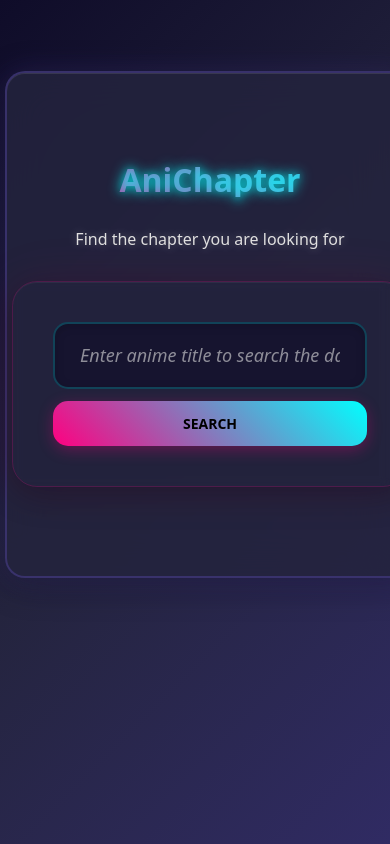
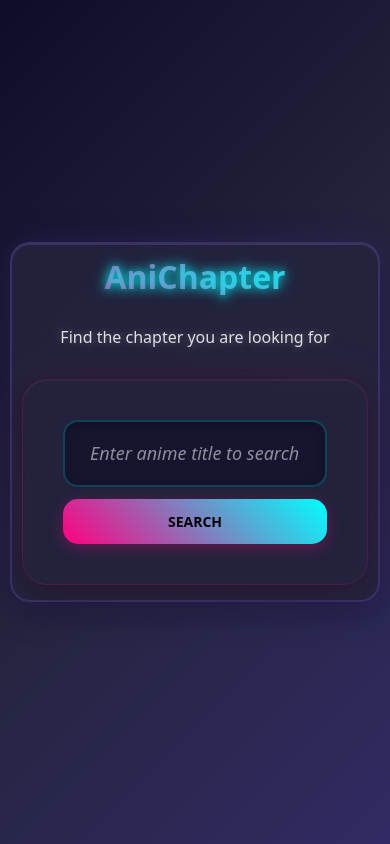
Before and after one commit to Seyhakmony/AnimeToChapter, a React (Vite) app in the folder Anime_to_Chapter/: page / in a window 390 px wide. Built offline with nearby package versions, Linux system fonts and the light colour scheme.

Commit message:
small update css home

```diff
--- a/Anime_to_Chapter/src/Css/HomeSearch.css
+++ b/Anime_to_Chapter/src/Css/HomeSearch.css
@@ -393,6 +393,9 @@
 }
 
 /* Mobile Responsive Fixes */
+/* Replace your existing mobile responsive sections with these updated ones */
+
+/* Mobile Responsive Fixes */
 @media (max-width: 768px) {
   p-4 {
     padding: 0 !important;
@@ -416,14 +419,19 @@
 
   #root {
     padding: 0 !important;
-    padding-top: 5vh !important;;
+    min-height: 100vh;
+    display: flex;
+    align-items: center;
+    justify-content: center;
   }
 
   .home-container {
-    min-height: 60vh;
-
-    margin: 10px;
-    padding: 20px 30px;
+    min-height: auto;
+    margin: 0;
+    padding: 30px 15px;
+    width: calc(100vw - 20px);
+    max-width: calc(100vw - 20px);
+    box-sizing: border-box;
   }
 
   .home-title {
@@ -496,15 +504,21 @@
 }
 
 @media (max-width: 480px) {
+  #root {
+    padding: 0 !important;
+  }
+
   .home-container {
-    margin: 5px;
-    padding: 15px 5px;
+    margin: 0;
+    padding: 15px 10px;
+    width: calc(100vw - 20px);
+    max-width: calc(100vw - 20px);
+    box-sizing: border-box;
   }
 
   .home-title {
     font-size: 2rem;
     margin-bottom: 30px;
-
   }
 
   .home-subtitle {
```
